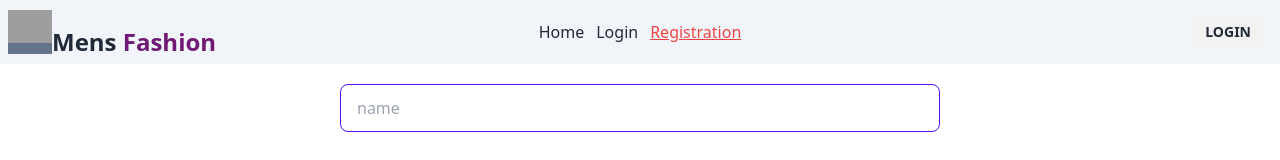
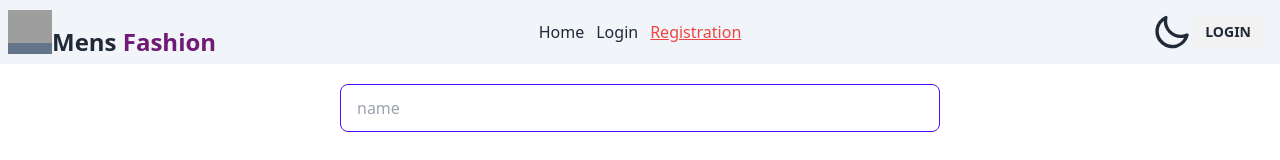
Before and after one commit to iamtanim0195/-Mens-Fashion-client, a React (Vite) app: page /registration in a window 1280 px wide. Shown: the top 160 px of the page. Built offline with nearby package versions, Linux system fonts and the light colour scheme; no server answers; grey boxes are pictures that could not be loaded.

Commit message:
dark mode toggle is done

```diff
--- a/src/Components/Header/NavBer/NavLInks.jsx
+++ b/src/Components/Header/NavBer/NavLInks.jsx
@@ -1,11 +1,25 @@
 import { Link, NavLink } from "react-router-dom";
 import Logo from "./Logo";
-import { useContext } from "react";
+import { useContext, useEffect, useState } from "react";
 import { AuthContext } from "../../../Hook/AuthProvider";
 
 const Navbar = () => {
     const { user, logOut } = useContext(AuthContext)
-
+    const [theme, setTheme] = useState(localStorage.getItem('theme') ? localStorage.getItem('theme') : "light");
+    useEffect(() => {
+        localStorage.setItem('theme', theme);
+        const localTheme = localStorage.getItem('theme');
+        document.querySelector("html").setAttribute("data-theme", localTheme);
+    }, [theme]);
+    const handleToggle = (e) => {
+        if (e.target.checked) {
+            setTheme("dark");
+            console.log(theme);
+        }else{
+            setTheme("light");
+            console.log(theme);
+        }
+    }
     const handleLogOut = () => {
         logOut()
             .then(() => console.log("user logged out"))
@@ -124,6 +138,23 @@ const Navbar = () => {
                         </ul>
                     </div>
                     <div className="navbar-end">
+                        <label className="swap swap-rotate">
+
+                            {/* this hidden checkbox controls the state */}
+                            <input
+                            onChange={handleToggle}
+                            type="checkbox"
+                            checked={theme === "light" ? false : true}
+                            />
+
+
+                            {/* sun icon */}
+                            <svg className="swap-on fill-current w-10 h-10" xmlns="http://www.w3.org/2000/svg" viewBox="0 0 24 24"><path d="M5.64,17l-.71.71a1,1,0,0,0,0,1.41,1,1,0,0,0,1.41,0l.71-.71A1,1,0,0,0,5.64,17ZM5,12a1,1,0,0,0-1-1H3a1,1,0,0,0,0,2H4A1,1,0,0,0,5,12Zm7-7a1,1,0,0,0,1-1V3a1,1,0,0,0-2,0V4A1,1,0,0,0,12,5ZM5.64,7.05a1,1,0,0,0,.7.29,1,1,0,0,0,.71-.29,1,1,0,0,0,0-1.41l-.71-.71A1,1,0,0,0,4.93,6.34Zm12,.29a1,1,0,0,0,.7-.29l.71-.71a1,1,0,1,0-1.41-1.41L17,5.64a1,1,0,0,0,0,1.41A1,1,0,0,0,17.66,7.34ZM21,11H20a1,1,0,0,0,0,2h1a1,1,0,0,0,0-2Zm-9,8a1,1,0,0,0-1,1v1a1,1,0,0,0,2,0V20A1,1,0,0,0,12,19ZM18.36,17A1,1,0,0,0,17,18.36l.71.71a1,1,0,0,0,1.41,0,1,1,0,0,0,0-1.41ZM12,6.5A5.5,5.5,0,1,0,17.5,12,5.51,5.51,0,0,0,12,6.5Zm0,9A3.5,3.5,0,1,1,15.5,12,3.5,3.5,0,0,1,12,15.5Z" /></svg>
+
+                            {/* moon icon */}
+                            <svg className="swap-off fill-current w-10 h-10" xmlns="http://www.w3.org/2000/svg" viewBox="0 0 24 24"><path d="M21.64,13a1,1,0,0,0-1.05-.14,8.05,8.05,0,0,1-3.37.73A8.15,8.15,0,0,1,9.08,5.49a8.59,8.59,0,0,1,.25-2A1,1,0,0,0,8,2.36,10.14,10.14,0,1,0,22,14.05,1,1,0,0,0,21.64,13Zm-9.5,6.69A8.14,8.14,0,0,1,7.08,5.22v.27A10.15,10.15,0,0,0,17.22,15.63a9.79,9.79,0,0,0,2.1-.22A8.11,8.11,0,0,1,12.14,19.73Z" /></svg>
+
+                        </label>
                         {user ? <>
                             <span>{user.email}</span>
                             <div className="avatar">
--- a/src/Pages/Home/Home.jsx
+++ b/src/Pages/Home/Home.jsx
@@ -16,13 +16,6 @@ const Home = () => {
             <Brands />
             <AboutUs />
             <ContactUs />
-            <h1>{products.length}</h1>
-            {
-                products.map(product => <ProductCard
-                    key={product._id}
-                    product={product}
-                ></ProductCard>)
-            }
             <Footer />
 
         </div>
--- a/tailwind.config.js
+++ b/tailwind.config.js
@@ -3,8 +3,8 @@ export default {
     content: [
         "./index.html", "./src/**/*.{js,ts,jsx,tsx}"
     ],
+    plugins: [require("daisyui")],
     daisyui: {
-        themes: ["light"]
+        themes: ['light' , 'dark'],
     },
-    plugins: [require("daisyui")]
 };
```
